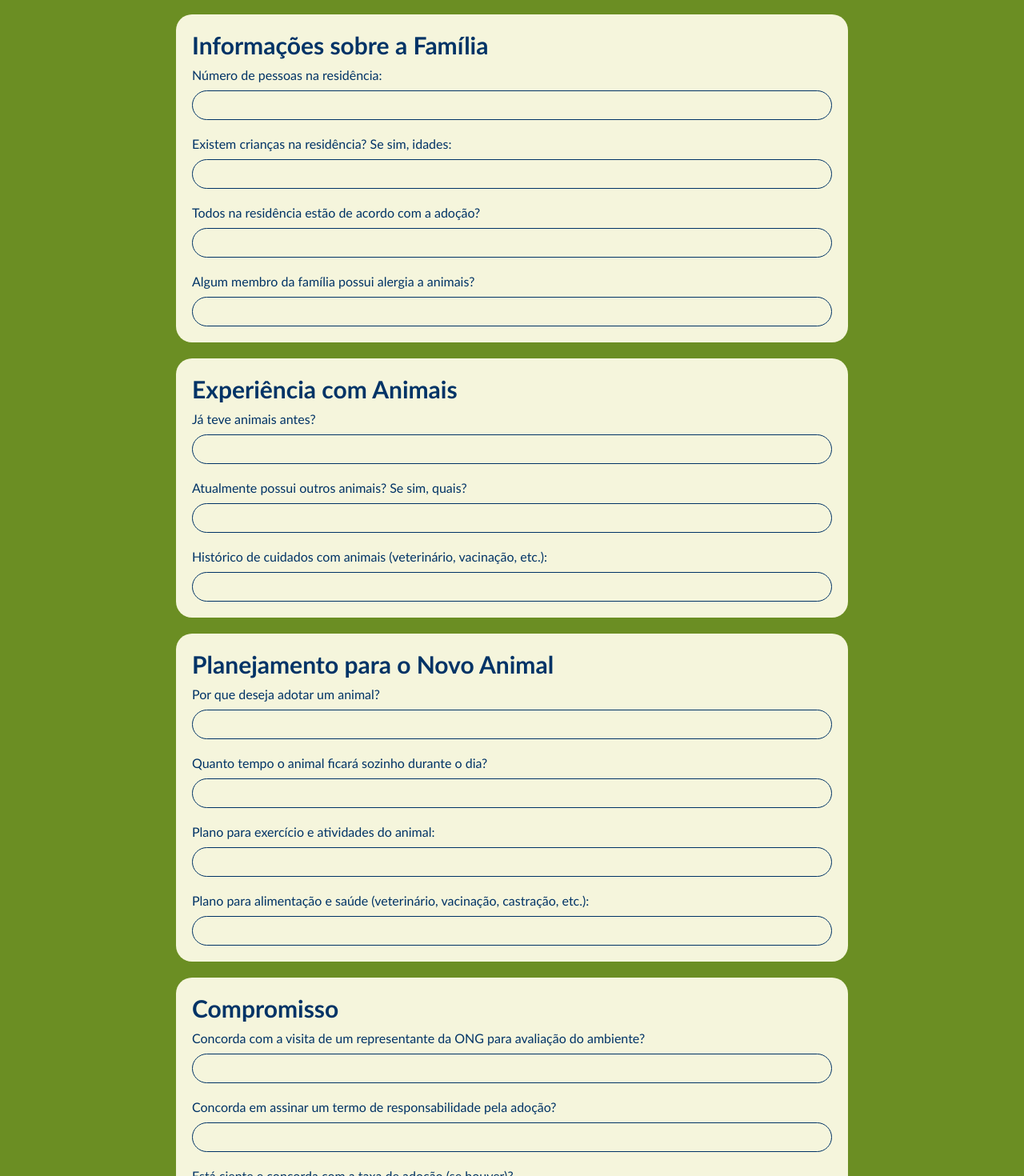
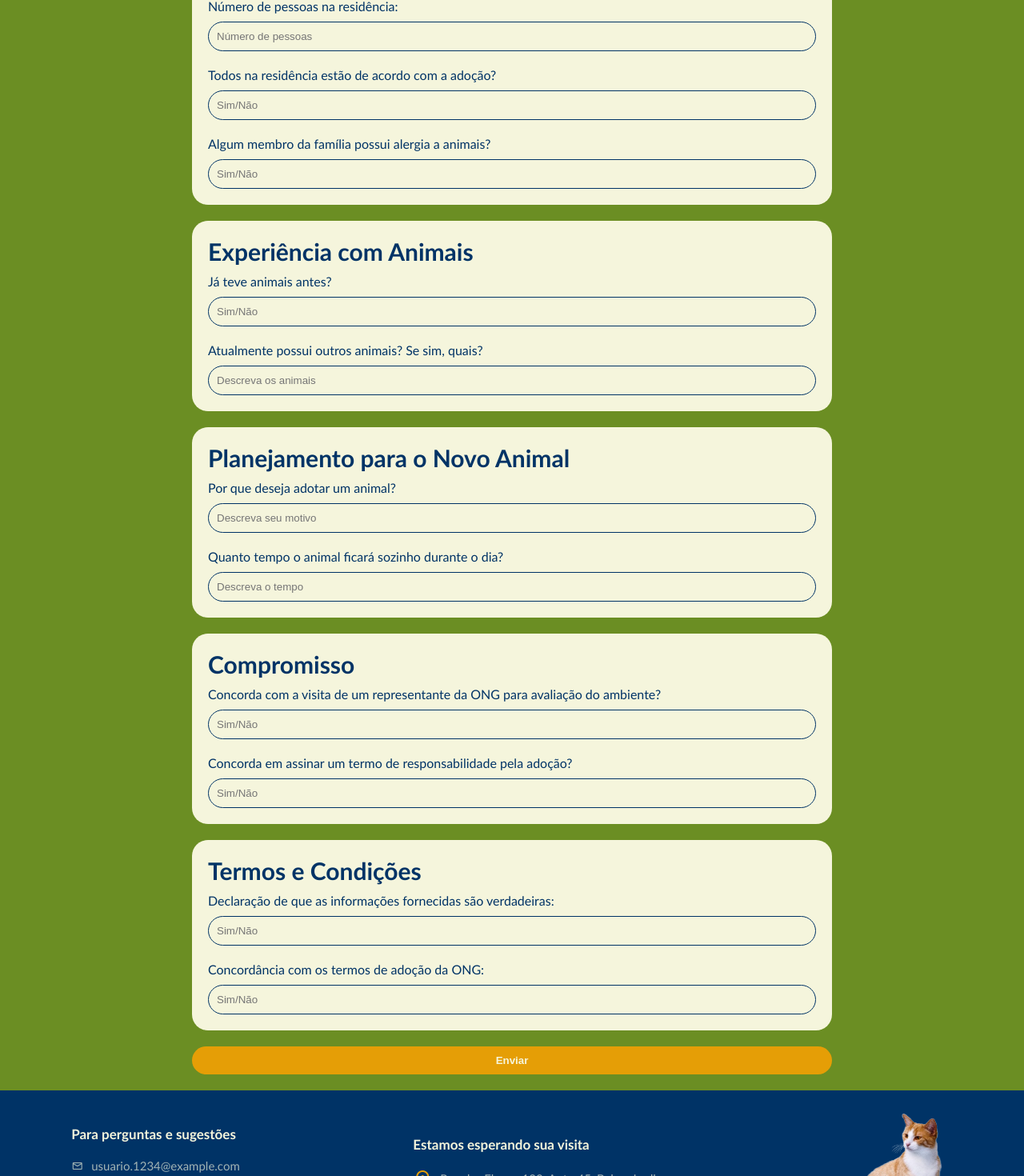
Before and after one commit to Thyale/AmigoFiel, an Angular app in the folder AmigoFielProject/: page /formulario in a window 1280 px wide. Shown: the part 1319-2789 px from the top of the page at 80% size. Built offline with nearby package versions, Linux system fonts and the light colour scheme.

Commit message:
Formulário de Adoção finalizado

```diff
--- a/AmigoFielProject/src/app/components/formulario/formulario.component.css
+++ b/AmigoFielProject/src/app/components/formulario/formulario.component.css
@@ -26,11 +26,17 @@ section{
     color: #f5f5dcc5;
 }
 
-.Dados{
-    padding: 20px;
+.ParteDosForms{
     width: 80%;
     max-width: 800px;
     margin: auto;
+    display: flex;
+    flex-direction: column;
+    gap: 20px;
+}
+
+.Dados{
+    padding: 20px;
     border-radius: 20px;
     display: flex;
     flex-direction: column;
@@ -64,28 +70,17 @@ section{
    background-color: #f5f5dc;
 }
 
-.Envio{
-    width: 90%;
-    max-width: 800px;
-    margin: auto;
+.Envio button{
+    width: 100%;
+    background-color: #e59e06;
+    padding: 10px;
+    border-radius: 20px;
+    border: none;
+    color: #f5f5dc;
+    font-weight: bolder;
+    cursor: pointer;
 }
 
-.Envio form{
-    display: flex;
-    flex-direction: row;
-    align-items: center;
-    gap: 10px;
+.Envio button:hover{
+    background-color: #c28604;
 }
-
-.Envio form button{
-    padding: 10px 20px;
-    background-color: #e59e06;
-    color: #f5f5dc;
-    cursor: pointer;
-    border: none;
-    border-radius: 10px;
-}
-
-.Envio form button:hover{
-    background-color: #c38500;
-}
--- a/AmigoFielProject/src/app/components/formulario/formulario.component.html
+++ b/AmigoFielProject/src/app/components/formulario/formulario.component.html
@@ -6,32 +6,29 @@
             <p>Todas as seções são muito importantes para entendermos suas características e necessidades e proporcionarmos uma vida melhor para nossos pets. Em breve entraremos em contato após o envio.</p>
         </div>
 
+        <div class="ParteDosForms">
             <div class="Dados">
                 <h1>Informações Pessoais do Adotante</h1>
                 <form>
                     <div>
                         <label for="nome">Nome:</label>
-                    <input type="text" name="nome" id="nome" placeholder="Digite seu nome completo">
+                        <input type="text" name="nome" id="nome" placeholder="Digite seu nome completo" [(ngModel)]="nome">
                     </div>
                     <div>
                         <label for="idade">Idade:</label>
-                    <input type="number" name="idade" id="idade" placeholder="Sua idade atual">
+                        <input type="number" name="idade" id="idade" placeholder="Sua idade atual" [(ngModel)]="idade">
                     </div>
                     <div>
                         <label for="endereco">Endereço:</label>
-                    <input type="text" name="endereco" id="endereco" placeholder="Rua exemplo, 05">
-                </div>
-                <div>
-                    <label for="numero">Número:</label>
-                    <input type="number" name="numero" id="numero" placeholder="00">
+                        <input type="text" name="endereco" id="endereco" placeholder="Rua exemplo, 05" [(ngModel)]="endereco">
                     </div>
                     <div>
                         <label for="telefone">Telefone:</label>
-                    <input type="tel" name="telefone" id="telefone" placeholder="(00) 0 0000-0000">
+                        <input type="tel" name="telefone" id="telefone" placeholder="(00) 0 0000-0000" [(ngModel)]="telefone">
                     </div>
                     <div>
                         <label for="email">Email:</label>
-                    <input type="email" name="email" id="email" placeholder="Seu melhor email">
+                        <input type="email" name="email" id="email" placeholder="Seu melhor email" [(ngModel)]="email">
                     </div>
                 </form>
             </div>
@@ -41,23 +38,23 @@
                 <form>
                     <div>
                         <label for="tipoResidencia">Tipo de residência:</label>
-                    <input type="text" name="tipoResidencia" id="tipoResidencia" placeholder="Casa, apartamento, duplex">
+                        <input type="text" name="tipoResidencia" id="tipoResidencia" placeholder="Casa, apartamento, duplex" [(ngModel)]="tipoResidencia">
                     </div>
                     <div>
                         <label for="residenciaPropria">Residência própria ou alugada:</label>
-                    <input type="text" name="residenciaPropria" id="residenciaPropria">
+                        <input type="text" name="residenciaPropria" id="residenciaPropria" placeholder="Própria ou alugada" [(ngModel)]="residenciaPropria">
                     </div>
                     <div>
                         <label for="permissaoAnimais">Se alugada, possui permissão do proprietário para animais?</label>
-                    <input type="text" name="permissaoAnimais" id="permissaoAnimais" placeholder="Sim/Não">
+                        <input type="text" name="permissaoAnimais" id="permissaoAnimais" placeholder="Sim/Não" [(ngModel)]="permissaoAnimais">
                     </div>
                     <div>
                         <label for="espacoDisponivel">Espaço disponível para o animal:</label>
-                    <input type="text" name="espacoDisponivel" id="espacoDisponivel">
+                        <input type="text" name="espacoDisponivel" id="espacoDisponivel" placeholder="Descreva o espaço disponível" [(ngModel)]="espacoDisponivel">
                     </div>
                     <div>
                         <label for="telasProtecao">Existem telas de proteção em janelas e sacadas?</label>
-                    <input type="text" name="telasProtecao" id="telasProtecao" placeholder="Sim/Não">
+                        <input type="text" name="telasProtecao" id="telasProtecao" placeholder="Sim/Não" [(ngModel)]="telasProtecao">
                     </div>
                 </form>
             </div>
@@ -67,19 +64,15 @@
                 <form>
                     <div>
                         <label for="numeroPessoas">Número de pessoas na residência:</label>
-                    <input type="number" name="numeroPessoas" id="numeroPessoas">
-                </div>
-                <div>
-                    <label for="criancas">Existem crianças na residência? Se sim, idades:</label>
-                    <input type="text" name="criancas" id="criancas">
+                        <input type="number" name="numeroPessoas" id="numeroPessoas" placeholder="Número de pessoas" [(ngModel)]="numeroPessoas">
                     </div>
                     <div>
                         <label for="concordancia">Todos na residência estão de acordo com a adoção?</label>
-                    <input type="text" name="concordancia" id="concordancia">
+                        <input type="text" name="concordancia" id="concordancia" placeholder="Sim/Não" [(ngModel)]="concordancia">
                     </div>
                     <div>
                         <label for="alergias">Algum membro da família possui alergia a animais?</label>
-                    <input type="text" name="alergias" id="alergias">
+                        <input type="text" name="alergias" id="alergias" placeholder="Sim/Não" [(ngModel)]="alergias">
                     </div>
                 </form>
             </div>
@@ -89,15 +82,11 @@
                 <form>
                     <div>
                         <label for="jaTeveAnimais">Já teve animais antes?</label>
-                    <input type="text" name="jaTeveAnimais" id="jaTeveAnimais">
+                        <input type="text" name="jaTeveAnimais" id="jaTeveAnimais" placeholder="Sim/Não" [(ngModel)]="jaTeveAnimais">
                     </div>
                     <div>
                         <label for="possuiOutrosAnimais">Atualmente possui outros animais? Se sim, quais?</label>
-                    <input type="text" name="possuiOutrosAnimais" id="possuiOutrosAnimais">
-                </div>
-                <div>
-                    <label for="historicoCuidados">Histórico de cuidados com animais (veterinário, vacinação, etc.):</label>
-                    <input type="text" name="historicoCuidados" id="historicoCuidados">
+                        <input type="text" name="possuiOutrosAnimais" id="possuiOutrosAnimais" placeholder="Descreva os animais" [(ngModel)]="possuiOutrosAnimais">
                     </div>
                 </form>
             </div>
@@ -107,19 +96,11 @@
                 <form>
                     <div>
                         <label for="motivoAdocao">Por que deseja adotar um animal?</label>
-                    <input type="text" name="motivoAdocao" id="motivoAdocao">
+                        <input type="text" name="motivoAdocao" id="motivoAdocao" placeholder="Descreva seu motivo" [(ngModel)]="motivoAdocao">
                     </div>
                     <div>
                         <label for="tempoSozinho">Quanto tempo o animal ficará sozinho durante o dia?</label>
-                    <input type="text" name="tempoSozinho" id="tempoSozinho">
-                </div>
-                <div>
-                    <label for="planoExercicio">Plano para exercício e atividades do animal:</label>
-                    <input type="text" name="planoExercicio" id="planoExercicio">
-                </div>
-                <div>
-                    <label for="planoSaude">Plano para alimentação e saúde (veterinário, vacinação, castração, etc.):</label>
-                    <input type="text" name="planoSaude" id="planoSaude">
+                        <input type="text" name="tempoSozinho" id="tempoSozinho" placeholder="Descreva o tempo" [(ngModel)]="tempoSozinho">
                     </div>
                 </form>
             </div>
@@ -129,15 +110,11 @@
                 <form>
                     <div>
                         <label for="visitaRepresentante">Concorda com a visita de um representante da ONG para avaliação do ambiente?</label>
-                    <input type="text" name="visitaRepresentante" id="visitaRepresentante">
+                        <input type="text" name="visitaRepresentante" id="visitaRepresentante" placeholder="Sim/Não" [(ngModel)]="visitaRepresentante">
                     </div>
                     <div>
                         <label for="termoResponsabilidade">Concorda em assinar um termo de responsabilidade pela adoção?</label>
-                    <input type="text" name="termoResponsabilidade" id="termoResponsabilidade">
-                </div>
-                <div>
-                    <label for="taxaAdocao">Está ciente e concorda com a taxa de adoção (se houver)?</label>
-                    <input type="text" name="taxaAdocao" id="taxaAdocao">
+                        <input type="text" name="termoResponsabilidade" id="termoResponsabilidade" placeholder="Sim/Não" [(ngModel)]="termoResponsabilidade">
                     </div>
                 </form>
             </div>
@@ -147,20 +124,18 @@
                 <form>
                     <div>
                         <label for="declaracao">Declaração de que as informações fornecidas são verdadeiras:</label>
-                    <input type="text" name="declaracao" id="declaracao">
+                        <input type="text" name="declaracao" id="declaracao" placeholder="Sim/Não" [(ngModel)]="declaracao">
                     </div>
                     <div>
                         <label for="termosConcordancia">Concordância com os termos de adoção da ONG:</label>
-                    <input type="text" name="termosConcordancia" id="termosConcordancia">
+                        <input type="text" name="termosConcordancia" id="termosConcordancia" placeholder="Sim/Não" [(ngModel)]="termosConcordancia">
                     </div>
                 </form>
             </div>
 
             <div class="Envio">
-            <form>
-                <button type="submit">Enviar</button>
-                <button type="reset">Cancelar</button>
-            </form>
+                <button (click)="EnviarForm()" type="submit">Enviar</button>
+            </div>
         </div>
     </div>
 </section>
--- a/AmigoFielProject/src/app/components/formulario/formulario.component.ts
+++ b/AmigoFielProject/src/app/components/formulario/formulario.component.ts
@@ -1,4 +1,5 @@
 import { Component } from '@angular/core';
+import Swal from 'sweetalert2';
 
 @Component({
   selector: 'app-formulario',
@@ -6,5 +7,118 @@ import { Component } from '@angular/core';
   styleUrl: './formulario.component.css'
 })
 export class FormularioComponent {
+  nome: string = '';
+  idade: number | null = null;
+  endereco: string = '';
+  telefone: string = '';
+  email: string = '';
+
+  tipoResidencia: string = '';
+  residenciaPropria: string = '';
+  permissaoAnimais: string = '';
+  espacoDisponivel: string = '';
+  telasProtecao: string = '';
+
+  numeroPessoas: number | null = null;
+  concordancia: string = '';
+  alergias: string = '';
+
+  jaTeveAnimais: string = '';
+  possuiOutrosAnimais: string = '';
+
+  motivoAdocao: string = '';
+  tempoSozinho: string = '';
+
+  visitaRepresentante: string = '';
+  termoResponsabilidade: string = '';
+
+  declaracao: string = '';
+  termosConcordancia: string = '';
+
+  DadosAdote = {
+    nome: this.nome,
+    idade: this.idade,
+    endereco: this.endereco,
+    telefone: this.telefone,
+    email: this.email,
+    tipoResidencia: this.tipoResidencia,
+    residenciaPropria: this.residenciaPropria,
+    permissaoAnimais: this.permissaoAnimais,
+    espacoDisponivel: this.espacoDisponivel,
+    telasProtecao: this.telasProtecao,
+    numeroPessoas: this.numeroPessoas,
+    concordancia: this.concordancia,
+    alergias: this.alergias,
+    jaTeveAnimais: this.jaTeveAnimais,
+    possuiOutrosAnimais: this.possuiOutrosAnimais,
+    motivoAdocao: this.motivoAdocao,
+    tempoSozinho: this.tempoSozinho,
+    visitaRepresentante: this.visitaRepresentante,
+    termoResponsabilidade: this.termoResponsabilidade,
+    declaracao: this.declaracao,
+    termosConcordancia: this.termosConcordancia
+  };
+
+  EnviarForm() {
+    if (
+      this.nome === '' ||
+      this.idade === null ||
+      this.endereco === '' ||
+      this.telefone === '' ||
+      this.email === '' ||
+      this.tipoResidencia === '' ||
+      this.residenciaPropria === '' ||
+      this.permissaoAnimais === '' ||
+      this.espacoDisponivel === '' ||
+      this.telasProtecao === '' ||
+      this.numeroPessoas === null ||
+      this.concordancia === '' ||
+      this.alergias === '' ||
+      this.jaTeveAnimais === '' ||
+      this.possuiOutrosAnimais === '' ||
+      this.motivoAdocao === '' ||
+      this.tempoSozinho === '' ||
+      this.visitaRepresentante === '' ||
+      this.termoResponsabilidade === '' ||
+      this.declaracao === '' ||
+      this.termosConcordancia === ''
+    ) {
+      Swal.fire({
+        icon: 'error',
+        title: 'Erro!',
+        text: 'Por favor, preencha todos os campos.',
+      });
+    } else {
+      Swal.fire({
+        icon: 'success',
+        title: 'Formulário enviado com sucesso!',
+        text: 'Estamos felizes que você decidiu adotar um novo amigo, vamos analisar seu perfil e em breve entraremos em contato!',
+      });
+      this.DadosAdote = {
+        nome: this.nome,
+        idade: this.idade,
+        endereco: this.endereco,
+        telefone: this.telefone,
+        email: this.email,
+        tipoResidencia: this.tipoResidencia,
+        residenciaPropria: this.residenciaPropria,
+        permissaoAnimais: this.permissaoAnimais,
+        espacoDisponivel: this.espacoDisponivel,
+        telasProtecao: this.telasProtecao,
+        numeroPessoas: this.numeroPessoas,
+        concordancia: this.concordancia,
+        alergias: this.alergias,
+        jaTeveAnimais: this.jaTeveAnimais,
+        possuiOutrosAnimais: this.possuiOutrosAnimais,
+        motivoAdocao: this.motivoAdocao,
+        tempoSozinho: this.tempoSozinho,
+        visitaRepresentante: this.visitaRepresentante,
+        termoResponsabilidade: this.termoResponsabilidade,
+        declaracao: this.declaracao,
+        termosConcordancia: this.termosConcordancia
+      };
+      localStorage.setItem('FormAdotante', JSON.stringify(this.DadosAdote))
+    }
+  }
 
 }
```
Lines whose indentation alone changed are shown as unchanged.
